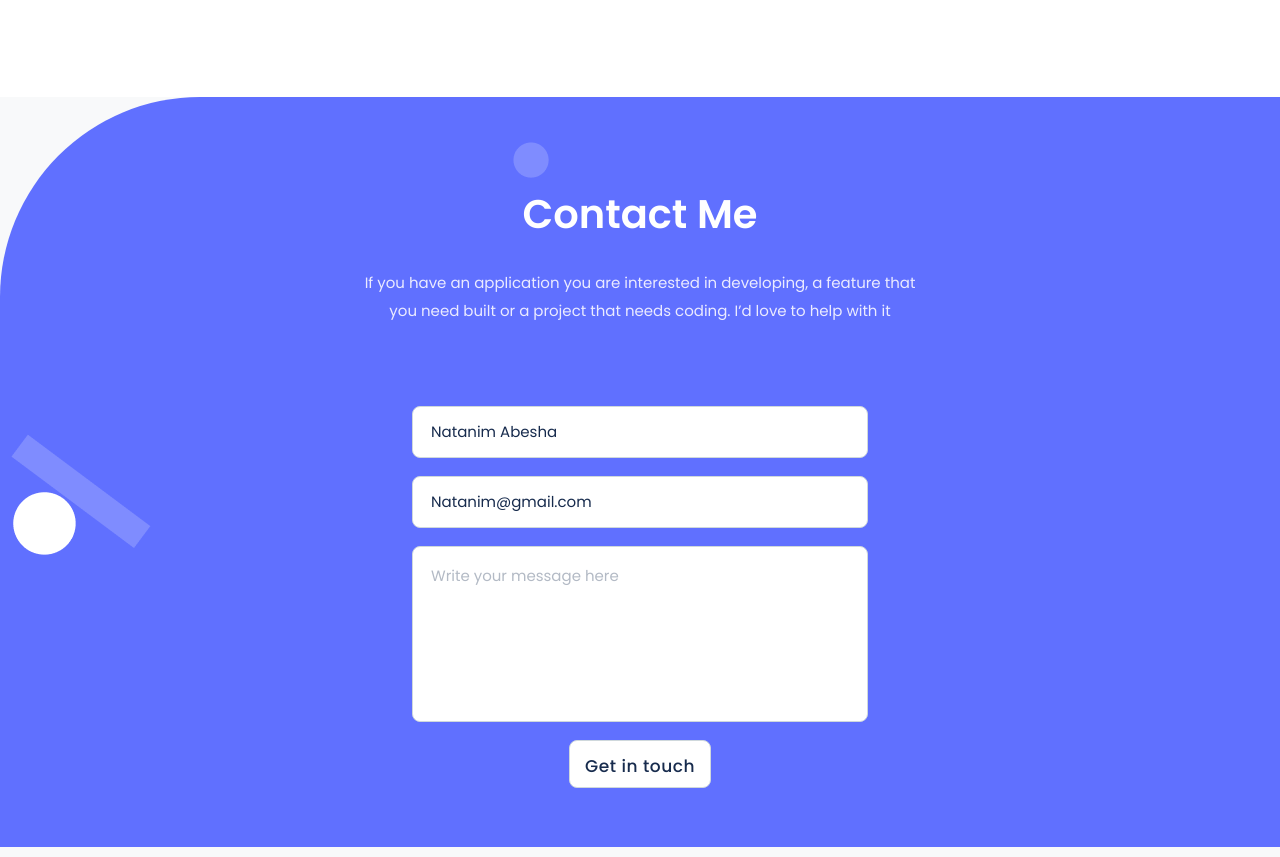
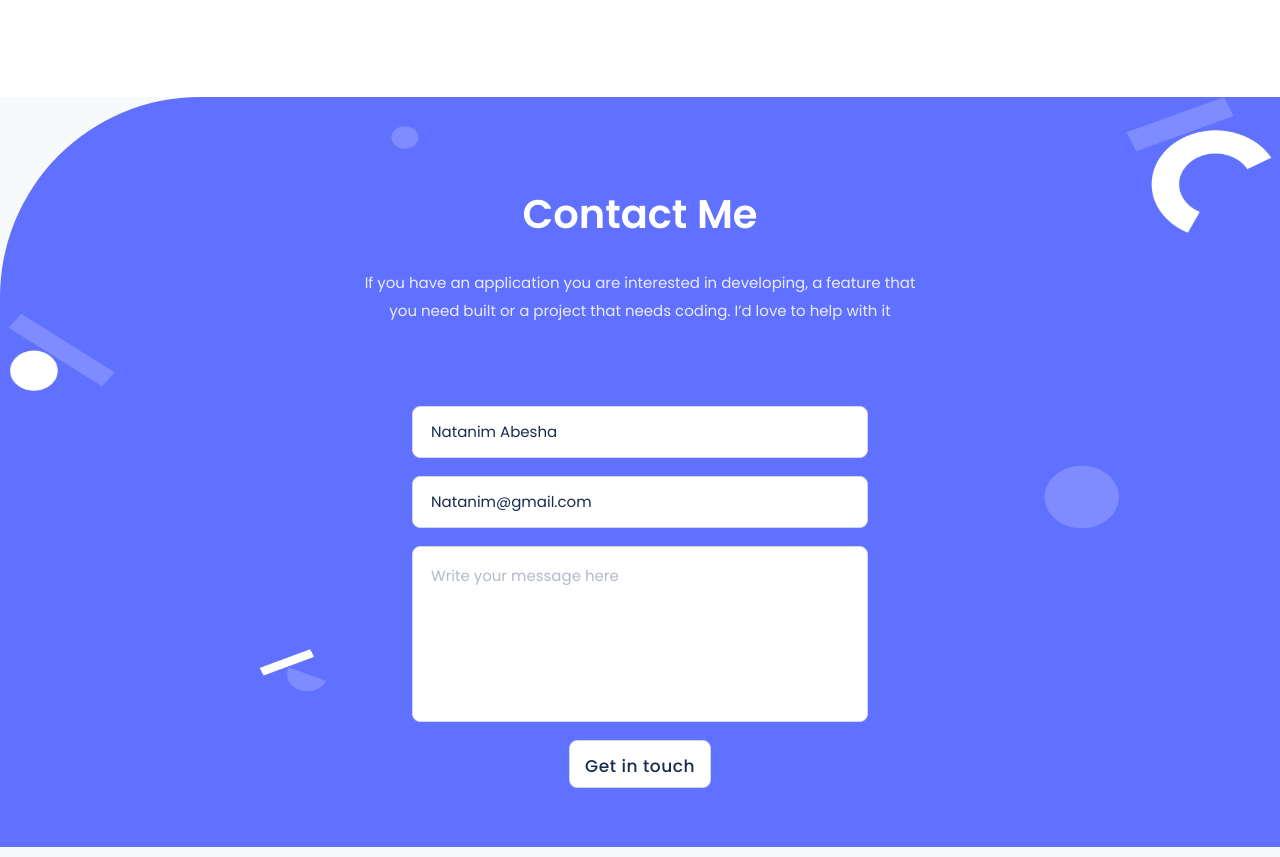
Before and after one commit to NatanimA/Microverse-Portfolio-Project, a website: page index.html in a window 1280 px wide. Shown: the part 4018-4875 px from the top of the page. Drawn offline with Linux system fonts and the light colour scheme.

Commit message:
Fix Contact Background issue

```diff
--- a/css/style.css
+++ b/css/style.css
@@ -677,6 +677,7 @@ textarea::placeholder {
 
   #contacts {
     background: #6070ff url(../assets/contact-form-background-shape-desktop.png) no-repeat;
+    background-size: 100% 80%;
     display: flex;
     width: 100vw;
     margin-top: 0%;
```
